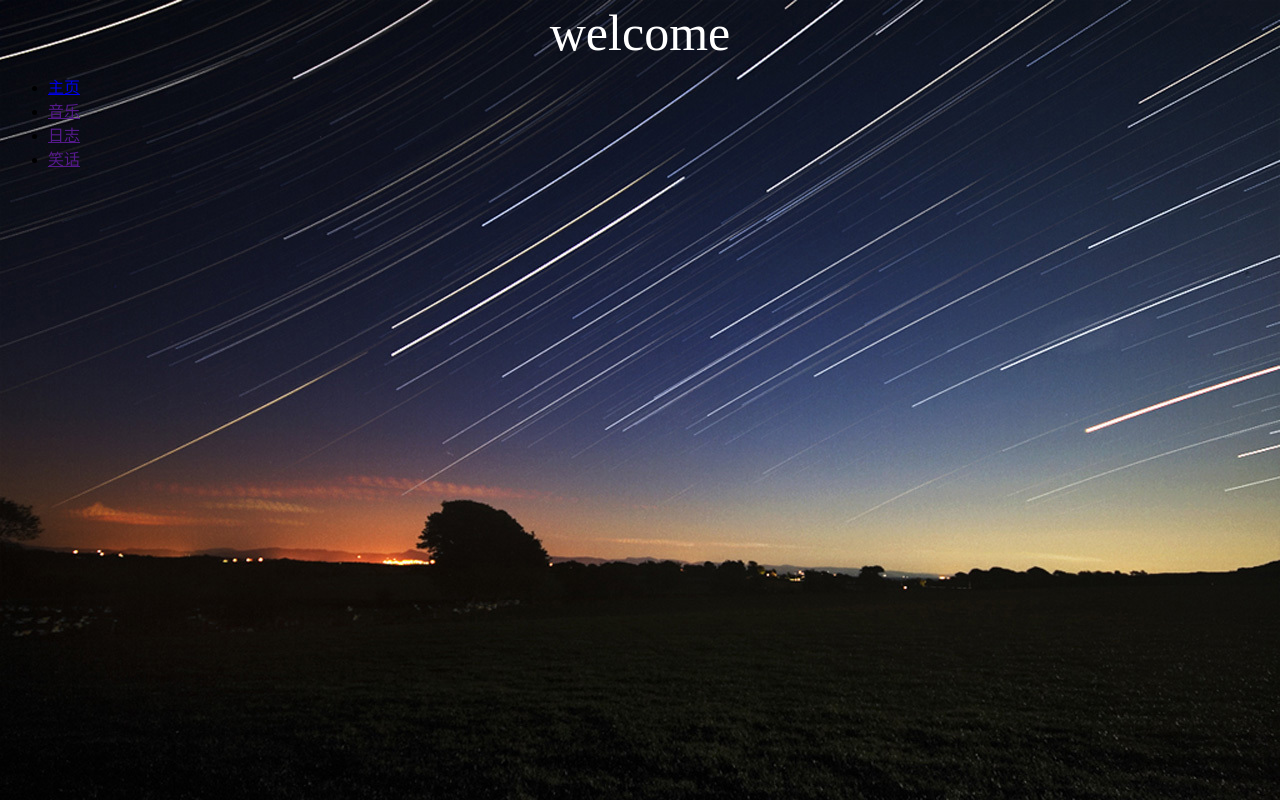
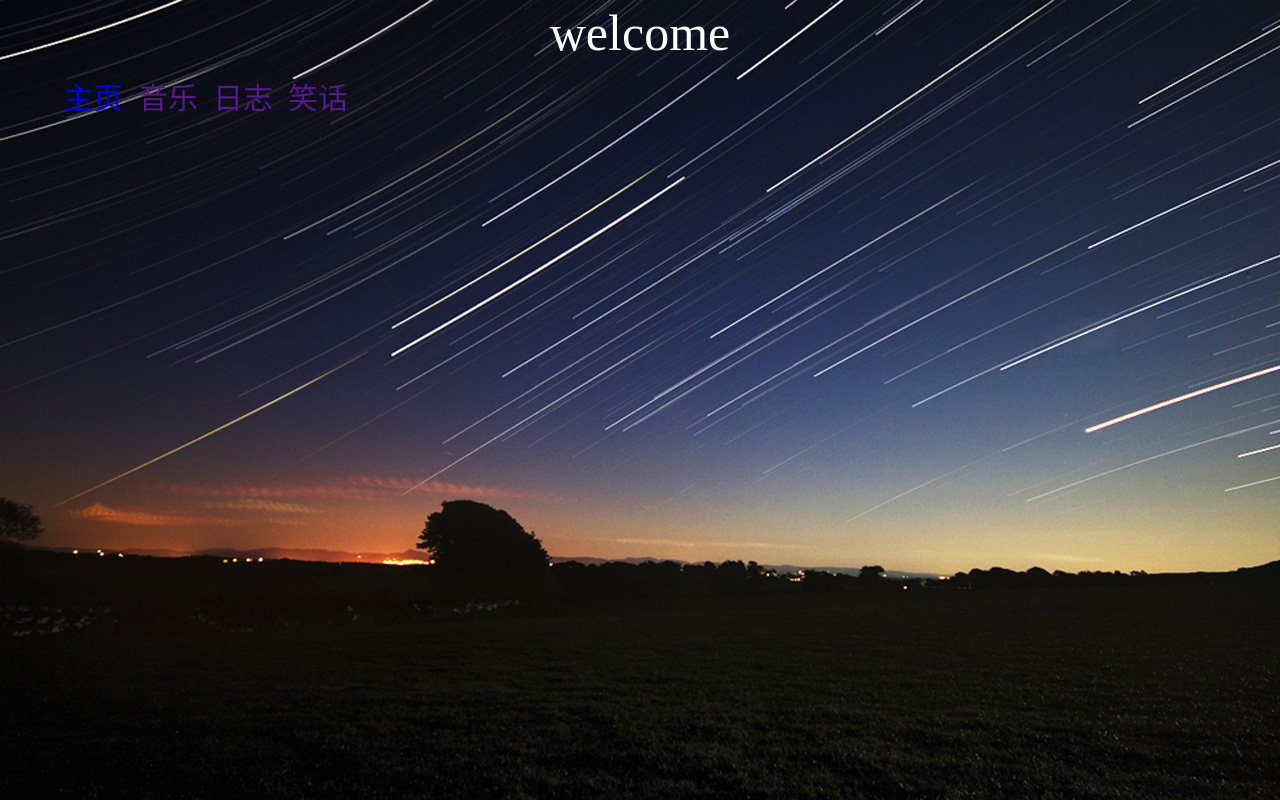
Before and after one commit to YL920123/YL920123.github.io, a plain HTML site: page index.html in a window 1280 px wide. Drawn offline with Linux system fonts and the light colour scheme.

Commit message:
导航栏样式

```diff
--- a/index.html
+++ b/index.html
@@ -18,6 +18,16 @@
             font-size: 50px;
             color: #fff;
         }
+        li{
+            list-style: none;
+            float: left;
+            margin-left: 15px;
+            color: cornsilk;
+            font-size: 30px;
+        }
+        a{
+            text-decoration: none;
+        }
     </style>
 </head>
 
```
